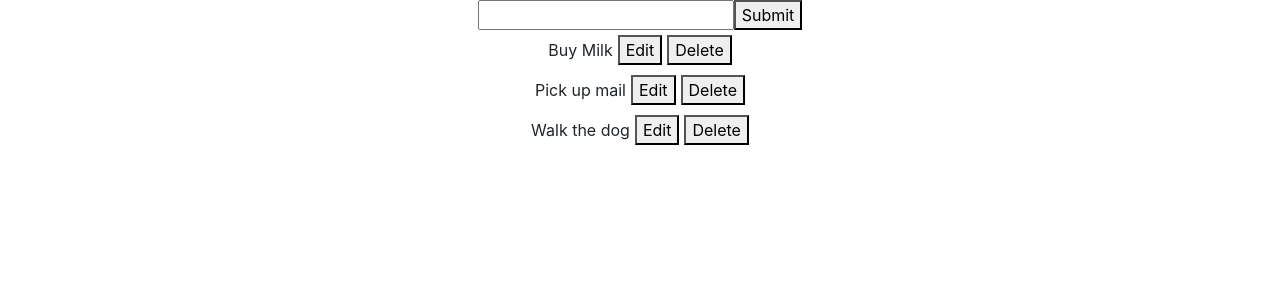
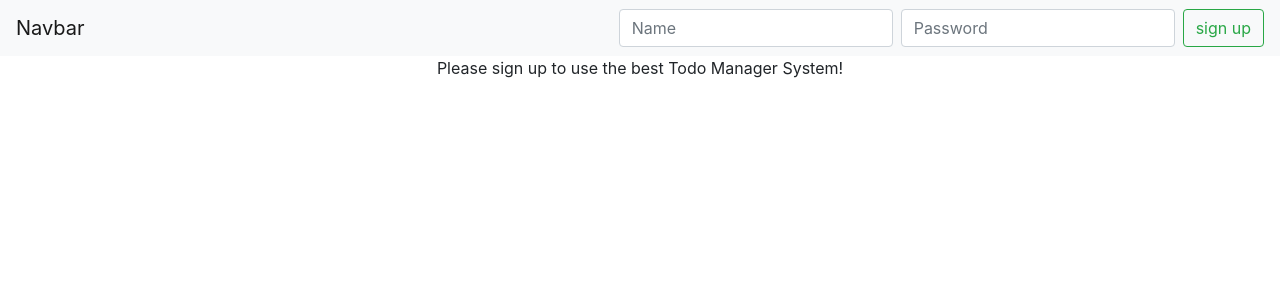
Before and after one commit to ci-wdi-0918/react-todo, a React (Create React App) app: page / in a window 1280 px wide. Shown: the top 300 px of the page. Built offline with nearby package versions, Linux system fonts and the light colour scheme.

Commit message:
add nav bar

```diff
--- a/src/App.js
+++ b/src/App.js
@@ -1,7 +1,9 @@
 import React, { Component } from 'react';
 import uuidV4 from 'uuid/v4';
 
+import Nav from './Components/Nav';
 import './App.css';
+
 
 import Task from './Components/Task';
 
@@ -21,7 +23,9 @@ class App extends Component {
         id: uuidV4(),
         todo: 'Walk the dog'
       }
-    ]
+    ],
+    isAuth: false,
+    password: '123'
   }
 
   handleSubmit = (value) => {
@@ -38,26 +42,41 @@ class App extends Component {
   }
 
   handleDelete = (taskID) => {
-
     let updated = [...this.state.list];
-
     let updatedTask = updated.filter(task => task.id !== taskID);
-
     this.setState({
       list: updatedTask
     });
+  }
+
+  handleEditInputUpdate = (id, newInput) => {
+    console.log('TRIGGERD')
+    let updated = [...this.state.list];
+
+    updated.map(task => (task.id === id ? task.todo = newInput : task))
+
+    this.setState({
+      list: updated
+    })
 
   }
+
 
   render() {
 
     return (
       <div className="App">
-        <Task
-          {...this.state}
-          appHandleSubmit={this.handleSubmit}
-          appHandleDeleteByID={this.handleDelete}
-        />
+        <Nav />
+        {
+          this.state.isAuth ? (
+            <Task
+              {...this.state}
+              appHandleSubmit={this.handleSubmit}
+              appHandleDeleteByID={this.handleDelete}
+              appHandleEditInputUpdate={this.handleEditInputUpdate}
+            />
+          ) : 'Please sign up to use the best Todo Manager System!'
+        }
       </div>
     )
   }
--- /dev/null
+++ b/src/Components/Nav.js
@@ -0,0 +1,38 @@
+import React, { Component } from 'react'
+
+export default class Nav extends Component {
+  render() {
+    return (
+        <nav className="navbar navbar-expand-lg navbar-light bg-light">
+        <a className="navbar-brand" href="#">Navbar</a>
+        <button className="navbar-toggler" type="button" data-toggle="collapse" data-target="#navbarSupportedContent" aria-controls="navbarSupportedContent" aria-expanded="false" aria-label="Toggle navigation">
+            <span className="navbar-toggler-icon" />
+        </button>
+        <div className="collapse navbar-collapse" id="navbarSupportedContent">
+            <ul className="navbar-nav mr-auto">
+
+
+            </ul>
+
+            <form className="form-inline my-2 my-lg-0">
+                <input
+                    className="form-control mr-sm-2"
+                    type="text" name="name"
+                    placeholder="Name"
+                    aria-label="Name"
+                    />
+                <input
+                    className="form-control mr-sm-2"
+                    type="text" name="password"
+                    placeholder="Password"
+                    aria-label="Password"
+                    />
+                <button className="btn btn-outline-success my-2 my-sm-0" type="submit">sign up</button>
+            </form>
+
+        </div>
+        </nav>
+
+    )
+  }
+}
--- a/src/Components/Task.js
+++ b/src/Components/Task.js
@@ -15,6 +15,7 @@ class Task extends Component {
                     key={task.id}
                     task={task}
                     taskHandleDeleteByIDProps={this.taskHandleDeleteByID}
+                    taskHandleEditInput={this.props.appHandleEditInputUpdate}
                 />
             )
           })
--- a/src/Components/TaskList.js
+++ b/src/Components/TaskList.js
@@ -3,30 +3,59 @@ import React, { Component } from 'react'
 class TaskList extends Component {
 
   state = {
-      isToggle: false
+      isToggle: false,
+      newInput: ''
   }
 
   taskListHandleDeleteByID = (id) => {
       this.props.taskHandleDeleteByIDProps(id)
   }
 
-  taskListHandleEdit = () => {
+  taskListHandleToggle = (id) => {
 
+
+    this.setState({
+        isToggle: !this.state.isToggle
+    }, () => {
+
+
+        if (this.props.task.todo === this.state.newInput) {
+            return;
+        } else {
+            this.props.taskHandleEditInput(id, this.state.newInput)
+        }
+
+    })
+  }
+
+  taskListHandleEdit = (event) => {
+
+    this.setState({
+        newInput: event.target.value
+    })
+
+  }
+
+  componentDidMount() {
+      this.setState({
+          newInput: this.props.task.todo
+      })
   }
 
   render() {
 
+
     const { todo, id } = this.props.task;
-    const { isToggle } = this.state;
+    const { isToggle, newInput } = this.state;
     return (
         <div style={{marginBottom: '10px'}}>
             {  isToggle ? <input
-                            value={todo}
-                            onChange={this.taskListHandleEdit}
+                            value={newInput}
+                            onChange={this.taskListHandleEdit.bind(this)}
                             name="newInput"
                             />
                             : todo }
-            <button style={{marginLeft: '5px', marginRight: '5px'}}>Edit</button>
+            <button onClick={() => this.taskListHandleToggle(id)} style={{marginLeft: '5px', marginRight: '5px'}}>Edit</button>
             <button onClick={() => this.taskListHandleDeleteByID(id)}>Delete</button>
         </div>
     )
```
